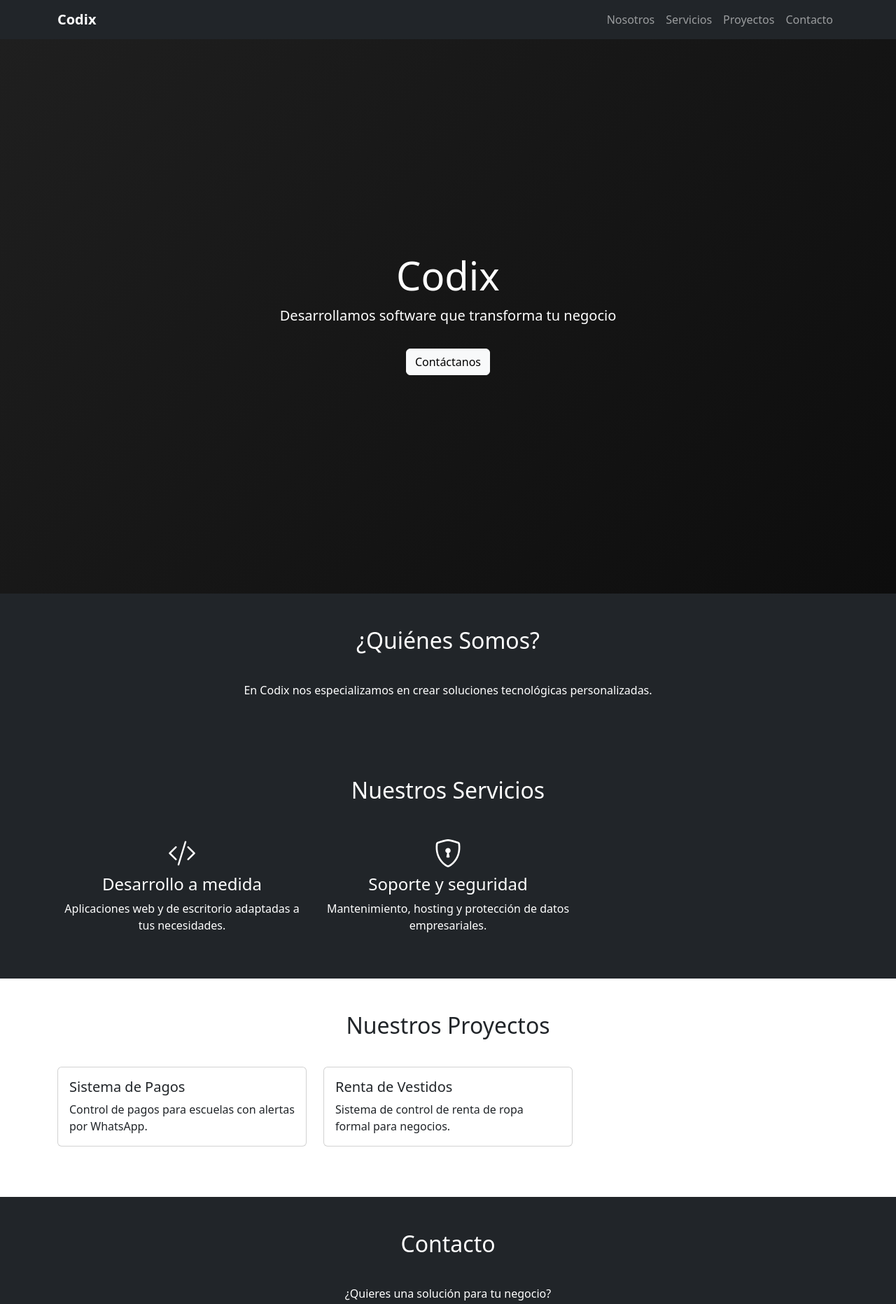
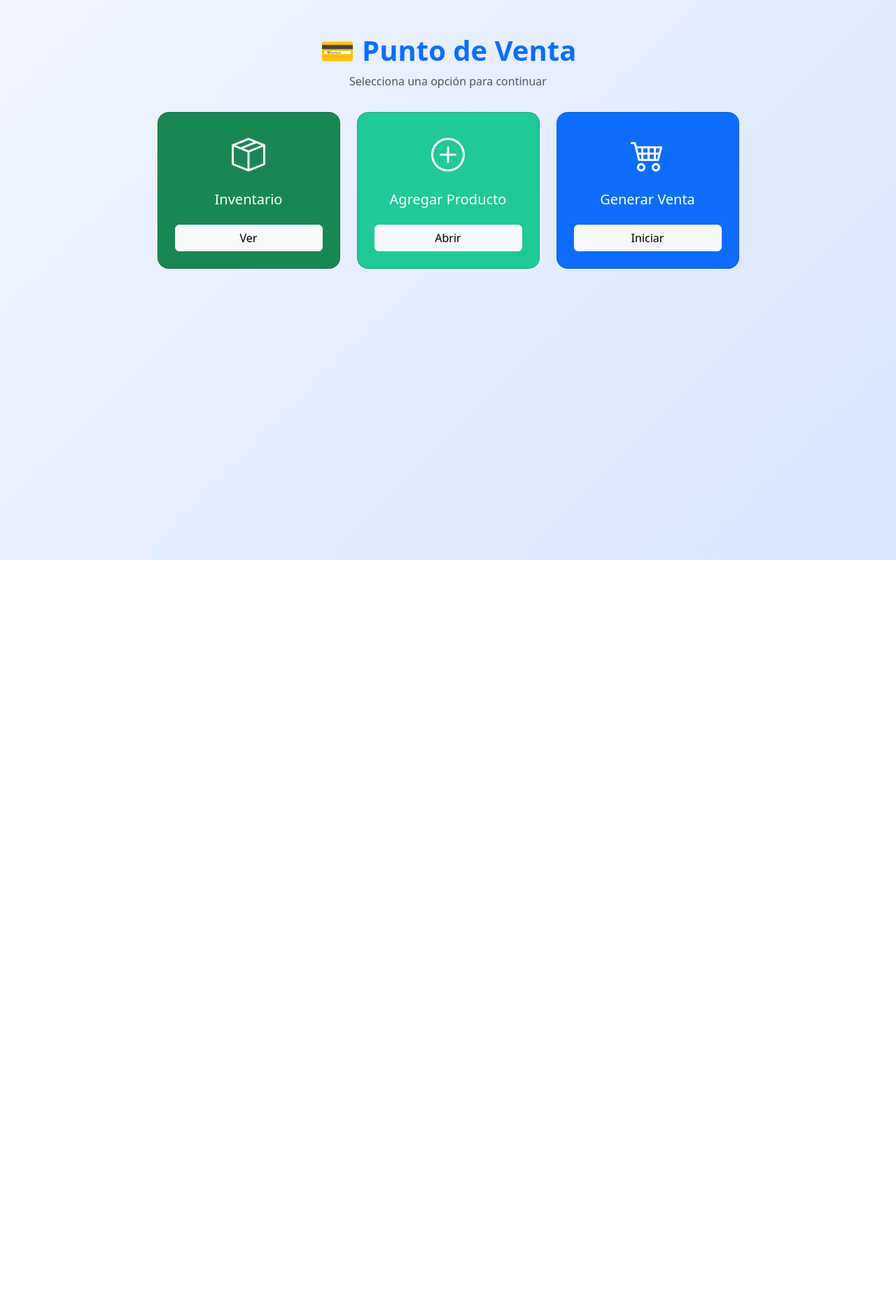
Before and after one commit to FranciscoVillacosta/Codix, a plain HTML site: page index.html in a window 1280 px wide. Shown: the top 1863 px of the page at 70% size. After the commit the page ends 800 px from the top, so only its background shows below. Drawn offline with nearby package versions, Linux system fonts and the light colour scheme.

Commit message:
Update index.html

```diff
--- a/index.html
+++ b/index.html
@@ -3,115 +3,136 @@
 <head>
   <meta charset="UTF-8">
   <meta name="viewport" content="width=device-width, initial-scale=1.0">
-    <title>Codix | Soluciones de Software</title>
-    <link rel="stylesheet" href="style.css">
-    <link href="https://cdn.jsdelivr.net/npm/bootstrap@5.3.2/dist/css/bootstrap.min.css" rel="stylesheet" />
-    <link href="https://cdn.jsdelivr.net/npm/bootstrap-icons@1.10.5/font/bootstrap-icons.css" rel="stylesheet">
+  <title>CODIXS</title>
+  <link href="https://cdn.jsdelivr.net/npm/bootstrap@5.3.2/dist/css/bootstrap.min.css" rel="stylesheet">
+  <link href="https://cdn.jsdelivr.net/npm/bootstrap-icons/font/bootstrap-icons.css" rel="stylesheet">
+  <style>
+    body {
+      background: linear-gradient(135deg, #f0f4ff, #d9e6ff);
+      min-height: 100vh;
+    }
+    header {
+      text-align: center;
+      margin-bottom: 2rem;
+    }
+    header h1 {
+      font-weight: bold;
+      color: #0d6efd;
+    }
+    .menu-card {
+      transition: 0.3s;
+      border-radius: 1rem;
+      color: white;
+      cursor: pointer;
+    }
+    .menu-card:hover {
+      transform: translateY(-5px);
+      box-shadow: 0 8px 20px rgba(0,0,0,0.2);
+    }
+    .menu-icon {
+      font-size: 3rem;
+    }
+    .inventario { background: #198754; }
+    .agregar { background: #20c997; }
+    .venta { background: #0d6efd; }
+    .reportes { background: #fd7e14; }
+  </style>
 </head>
 <body>
+  <div class="container py-5">
+    <header>
+      <h1>💳 Punto de Venta</h1>
+      <p class="text-muted">Selecciona una opción para continuar</p>
+    </header>
 
-    <!-- Navbar -->
-    <nav class="navbar navbar-expand-lg navbar-dark bg-dark fixed-top">
-        <div class="container">
-            <a class="navbar-brand fw-bold" href="#">Codix</a>
-            <button class="navbar-toggler" type="button" data-bs-toggle="collapse" data-bs-target="#navbarNav">
-                <span class="navbar-toggler-icon"></span>
-            </button>
-            <div class="collapse navbar-collapse" id="navbarNav">
-                <ul class="navbar-nav ms-auto">
-                    <li class="nav-item"><a class="nav-link" href="#about">Nosotros</a></li>
-                    <li class="nav-item"><a class="nav-link" href="#services">Servicios</a></li>
-                    <li class="nav-item"><a class="nav-link" href="#portafolio">Proyectos</a></li>
-                    <li class="nav-item"><a class="nav-link" href="#contact">Contacto</a></li>
-                </ul>
+    <div class="row g-4 justify-content-center">
+
+      <!-- Inventario -->
+      <div class="col-md-3 col-6">
+        <div class="card menu-card inventario text-center p-4">
+          <i class="bi bi-box-seam menu-icon"></i>
+          <h5 class="mt-3">Inventario</h5>
+          <a href="inventario.html" class="btn btn-light mt-3">Ver</a>
         </div>
       </div>
-    </nav>
 
-    <!-- Hero -->
-    <header class="hero text-white text-center bg-primary py-5 mt-5">
-        <div class="container">
-            <h1 class="display-4">Codix</h1>
-
-            <p class="lead">Desarrollamos software que transforma tu negocio</p>
-            <a href="#contact" class="btn btn-light mt-3">Contáctanos</a>
-        </div>
-    </header>
-
-    <!-- Nosotros -->
-    <section id="about" class="bg-dark text-white py-5">
-        <div class="container text-center">
-            <h2 class="section-title">¿Quiénes Somos?</h2>
-            <p>En Codix nos especializamos en crear soluciones tecnológicas personalizadas.</p>
-        </div>
-    </section>
-
-    <!-- Servicios -->
-    <section id="services" class="bg-dark text-white py-5">
-        <div class="container">
-            <h2 class="section-title text-center">Nuestros Servicios</h2>
-            <div class="row text-center mt-4">
-                <div class="col-md-4">
-                    <i class="bi bi-code-slash fs-1"></i>
-                    <h4>Desarrollo a medida</h4>
-                    <p>Aplicaciones web y de escritorio adaptadas a tus necesidades.</p>
-                </div>
-                <div class="col-md-4">
-                    <i class="bi bi-shield-lock fs-1"></i>
-                    <h4>Soporte y seguridad</h4>
-                    <p>Mantenimiento, hosting y protección de datos empresariales.</p>
+      <!-- Agregar producto -->
+      <div class="col-md-3 col-6">
+        <div class="card menu-card agregar text-center p-4">
+          <i class="bi bi-plus-circle menu-icon"></i>
+          <h5 class="mt-3">Agregar Producto</h5>
+          <a href="agregar.html" class="btn btn-light mt-3">Abrir</a>
         </div>
       </div>
-        </div>
-    </section>
 
-    <!-- Proyectos -->
-    <section id="portafolio" class="container py-5">
-        <h2 class="section-title text-center">Nuestros Proyectos</h2>
-        <div class="row mt-4">
-            <div class="col-md-4 mb-4">
-                <div class="card h-100 text-dark">
-                    <div class="card-body">
-                        <h5 class="card-title">Sistema de Pagos</h5>
-                        <p class="card-text">Control de pagos para escuelas con alertas por WhatsApp.</p>
+      <!-- Generar venta -->
+      <div class="col-md-3 col-6">
+        <div class="card menu-card venta text-center p-4">
+          <i class="bi bi-cart4 menu-icon"></i>
+          <h5 class="mt-3">Generar Venta</h5>
+          <a href="venta.html" class="btn btn-light mt-3">Iniciar</a>
         </div>
       </div>
-            </div>
-            <div class="col-md-4 mb-4">
-                <div class="card h-100 text-dark">
-                    <div class="card-body">
-                        <h5 class="card-title">Renta de Vestidos</h5>
-                        <p class="card-text">Sistema de control de renta de ropa formal para negocios.</p>
+
+      <!-- Reportes -->
+
+
     </div>
   </div>
-            </div>
-        </div>
-    </section>
+  <script>
+// Respaldo oculto con Ctrl + Shift + R
+document.addEventListener("keydown", async (e) => {
+  if (e.ctrlKey && e.shiftKey && e.key === "R") {
+    const clave = prompt("Contraseña de respaldo:");
+    if (clave !== "miclave123") return alert("Contraseña incorrecta");
+    await hacerRespaldo();
+  }
+});
 
-    <!-- Contacto -->
-    <section id="contact" class="bg-dark text-white py-5">
-        <div class="container text-center">
-            <h2 class="section-title">Contacto</h2>
-            <p>¿Quieres una solución para tu negocio?</p>
-            <a href="https://wa.me/xxxxxxxxxx" target="_blank" class="btn btn-success mt-3">
-                <i class="bi bi-whatsapp"></i> WhatsApp
-            </a>
-        </div>
-    </section>
+async function hacerRespaldo() {
+  const db = await abrirDB("punto_venta_db", 1);
 
-    <!-- Footer -->
-    <footer class="text-center text-white bg-dark py-3">
-        <div class="container">
-            <p>&copy; 2025 Codix - Todos los derechos reservados</p>
-            <div class="mt-2">
-                <a href="#" target="_blank" class="text-white me-3"><i class="bi bi-facebook fs-4"></i></a>
-                <a href="#" target="_blank" class="text-white me-3"><i class="bi bi-instagram fs-4"></i></a>
-                <a href="#" target="_blank" class="text-white"><i class="bi bi-github fs-4"></i></a>
-            </div>
-        </div>
-    </footer>
+  const productos = await leerTodos(db, "productos");
+  const ventas = await leerTodos(db, "ventas");
 
-    <!-- Bootstrap JS -->
-    <script src="https://cdn.jsdelivr.net/npm/bootstrap@5.3.2/dist/js/bootstrap.bundle.min.js"></script>
+  const data = { productos, ventas };
+  const blob = new Blob([JSON.stringify(data, null, 2)], { type: "application/json" });
+  const a = document.createElement("a");
+  a.href = URL.createObjectURL(blob);
+  a.download = "respaldo_punto_venta.json";
+  a.click();
+  alert("Respaldo generado ✅");
+}
+
+// Función para abrir la base
+function abrirDB(nombre, version) {
+  return new Promise((resolve, reject) => {
+    const request = indexedDB.open(nombre, version);
+    request.onsuccess = e => resolve(e.target.result);
+    request.onerror = e => reject(e);
+  });
+}
+
+// Función para leer todos los datos de un objectStore
+function leerTodos(db, storeName) {
+  return new Promise((resolve, reject) => {
+    const tx = db.transaction(storeName, "readonly");
+    const store = tx.objectStore(storeName);
+    const datos = [];
+    store.openCursor().onsuccess = e => {
+      const cursor = e.target.result;
+      if (cursor) {
+        datos.push(cursor.value);
+        cursor.continue();
+      } else {
+        resolve(datos);
+      }
+    };
+    store.openCursor().onerror = e => reject(e);
+  });
+}
+
+</script>
+
 </body>
 </html>
```
Lines whose indentation alone changed are shown as unchanged.
